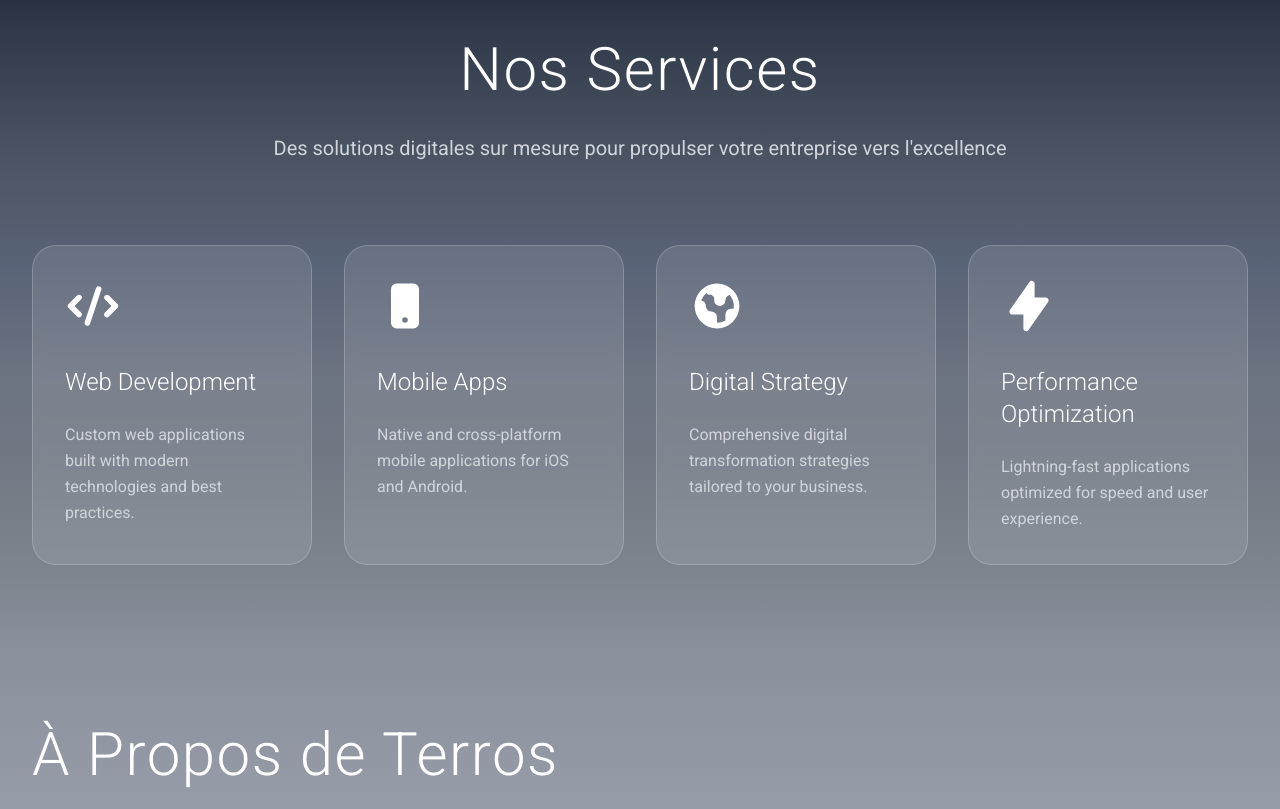
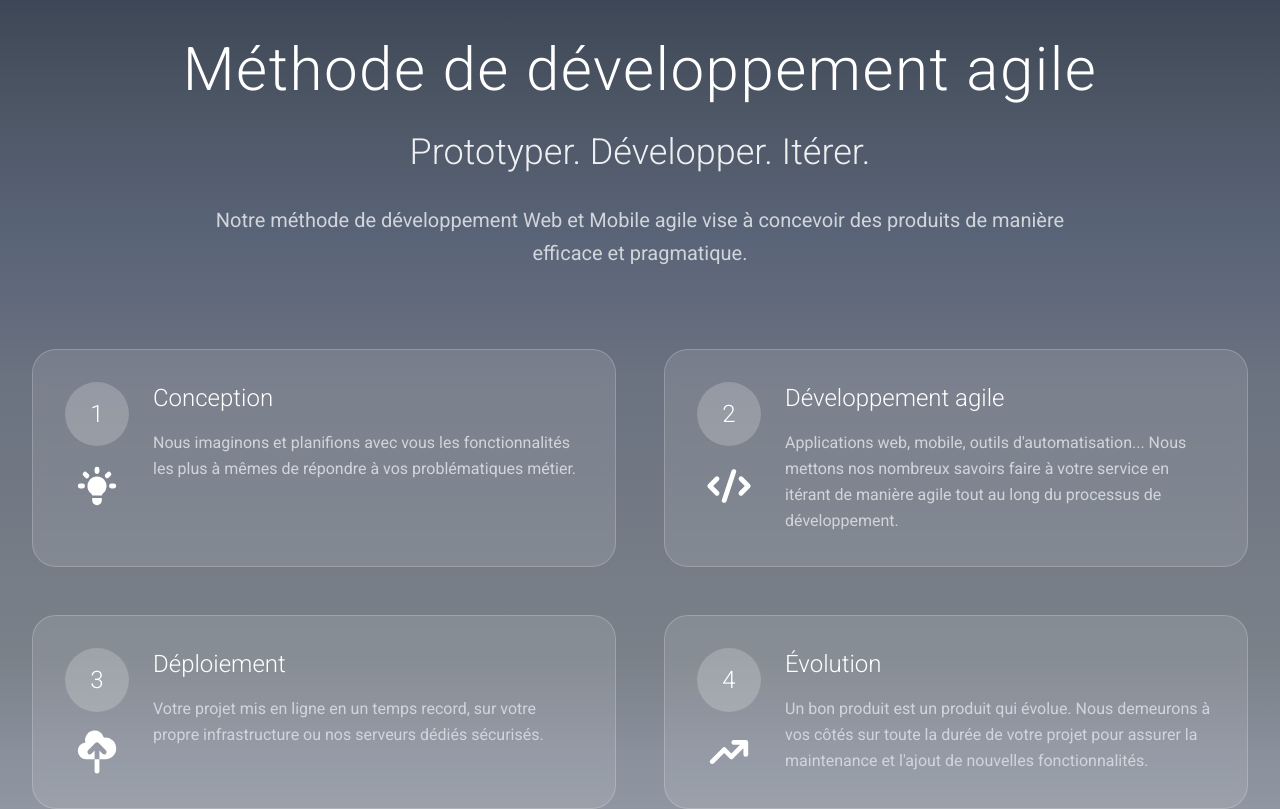
Before and after one commit to charlotteforte/test11, a React (Vite) app: page / in a window 1280 px wide. Shown: the part 840-1649 px from the top of the page. Built offline with nearby package versions, Linux system fonts and the light colour scheme.

Commit message:
helloleo: feat: add Method component and update navigation link

```diff
--- a/src/components/Header.tsx
+++ b/src/components/Header.tsx
@@ -15,7 +15,7 @@ const Header = () => {
   }, [])
 
   const navItems = [
-    { name: 'Méthode', href: '#home' },
+    { name: 'Méthode', href: '#method' },
     { name: 'Agence', href: '#services' },
     { name: 'Cas Client', href: '#about' },
     { name: 'Intégration', href: '#contact' },
--- /dev/null
+++ b/src/components/Method.tsx
@@ -0,0 +1,91 @@
+import { motion } from 'framer-motion'
+import { HiLightBulb, HiCode, HiCloudUpload, HiTrendingUp } from 'react-icons/hi'
+
+const Method = () => {
+  const steps = [
+    {
+      number: '1',
+      icon: HiLightBulb,
+      title: 'Conception',
+      description: 'Nous imaginons et planifions avec vous les fonctionnalités les plus à mêmes de répondre à vos problématiques métier.'
+    },
+    {
+      number: '2',
+      icon: HiCode,
+      title: 'Développement agile',
+      description: 'Applications web, mobile, outils d\'automatisation... Nous mettons nos nombreux savoirs faire à votre service en itérant de manière agile tout au long du processus de développement.'
+    },
+    {
+      number: '3',
+      icon: HiCloudUpload,
+      title: 'Déploiement',
+      description: 'Votre projet mis en ligne en un temps record, sur votre propre infrastructure ou nos serveurs dédiés sécurisés.'
+    },
+    {
+      number: '4',
+      icon: HiTrendingUp,
+      title: 'Évolution',
+      description: 'Un bon produit est un produit qui évolue. Nous demeurons à vos côtés sur toute la durée de votre projet pour assurer la maintenance et l\'ajout de nouvelles fonctionnalités.'
+    }
+  ]
+
+  return (
+    <section id="method" className="py-20" style={{ background: 'linear-gradient(180deg, #374151 0%, #4b5563 15%, #5a6478 30%, #6b7280 45%, #737a85 60%, #7a8189 75%, #898F9B 85%, #9ba1ab 100%)' }}>
+      <div className="max-w-7xl mx-auto px-4 sm:px-6 lg:px-8">
+        <motion.div
+          className="text-center mb-20"
+          initial={{ opacity: 0, y: 50 }}
+          whileInView={{ opacity: 1, y: 0 }}
+          transition={{ duration: 0.8 }}
+          viewport={{ once: true }}
+        >
+          <h2 className="text-5xl md:text-6xl font-light text-white mb-8 tracking-wide">
+            Méthode de développement agile
+          </h2>
+          <h3 className="text-3xl md:text-4xl font-light text-white/90 mb-8">
+            Prototyper. Développer. Itérer.
+          </h3>
+          <p className="text-xl text-gray-300 max-w-4xl mx-auto leading-relaxed">
+            Notre méthode de développement Web et Mobile agile vise à concevoir des produits de manière efficace et pragmatique.
+          </p>
+        </motion.div>
+
+        <div className="grid grid-cols-1 md:grid-cols-2 gap-12">
+          {steps.map((step, index) => (
+            <motion.div
+              key={step.number}
+              className="relative bg-white/10 backdrop-blur-sm p-8 rounded-3xl border border-white/20 hover:bg-white/20 transition-all duration-500 group"
+              initial={{ opacity: 0, y: 50 }}
+              whileInView={{ opacity: 1, y: 0 }}
+              transition={{ delay: index * 0.2, duration: 0.8 }}
+              viewport={{ once: true }}
+              whileHover={{ y: -10, scale: 1.02 }}
+            >
+              <div className="absolute inset-0 bg-gradient-to-br from-white/5 to-transparent rounded-3xl opacity-0 group-hover:opacity-100 transition-opacity duration-500" />
+
+              <div className="flex items-start space-x-6 relative z-10">
+                <div className="flex-shrink-0">
+                  <div className="w-16 h-16 bg-white/20 rounded-full flex items-center justify-center mb-4 group-hover:scale-110 transition-transform duration-300">
+                    <span className="text-2xl font-light text-white">{step.number}</span>
+                  </div>
+                  <step.icon className="w-12 h-12 text-white mx-auto group-hover:scale-110 transition-transform duration-300" />
+                </div>
+
+                <div className="flex-1">
+                  <h3 className="text-2xl font-light text-white mb-4 group-hover:text-white transition-colors duration-300">
+                    {step.title}
+                  </h3>
+                  <p className="text-gray-300 leading-relaxed group-hover:text-white transition-colors duration-300">
+                    {step.description}
+                  </p>
+                </div>
+              </div>
+            </motion.div>
+          ))}
+        </div>
+      </div>
+    </section>
+  )
+}
+
+export default Method
```
